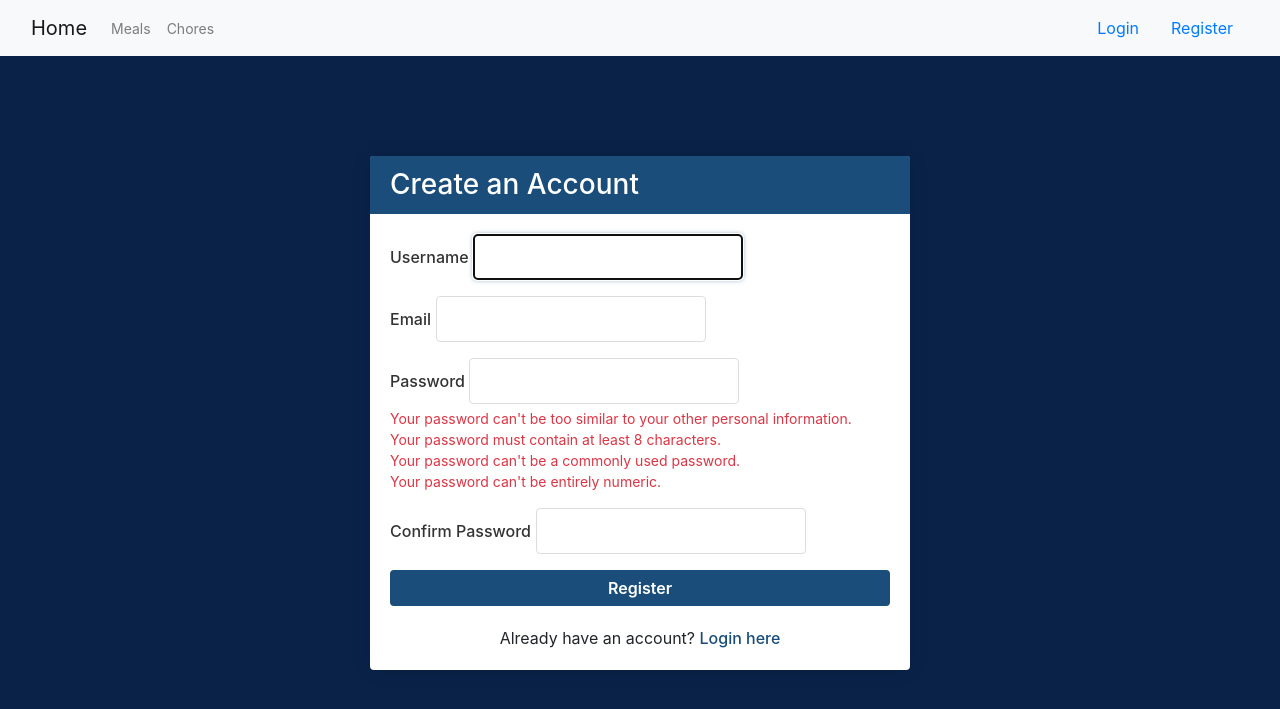
After one commit to StevenMcHale/FYH, a Django app: page /register/ in a window 1280 px wide. The commit adds this page. Shown: the top 709 px of the page. Run offline with Django 5.2, Linux system fonts and the light colour scheme.

Commit message:
login+register

```diff
--- /dev/null
+++ b/uni_planner/main/forms.py
@@ -0,0 +1,13 @@
+from django.forms import ModelForm
+from django.contrib.auth.forms import UserCreationForm, AuthenticationForm
+from django.contrib.auth.models import User
+from django import forms
+
+class CreateUserForm(UserCreationForm):
+    class Meta:
+        model = User
+        fields = ['username', 'email', 'password1', 'password2']
+
+class LoginForm(AuthenticationForm):
+    username = forms.CharField(widget=forms.TextInput(attrs={'class': 'form-control'}))
+    password = forms.CharField(widget=forms.PasswordInput(attrs={'class': 'form-control'}))
--- a/uni_planner/main/templates/main/navbar.html
+++ b/uni_planner/main/templates/main/navbar.html
@@ -1,4 +1,5 @@
 <nav class="navbar navbar-expand-lg navbar-light bg-light">
+  <div class="container-fluid">
     <a class="navbar-brand" href="{% url 'home' %}">Home</a>
     <button class="navbar-toggler" type="button" data-toggle="collapse" data-target="#navbarNav" aria-controls="navbarNav" aria-expanded="false" aria-label="Toggle navigation">
       <span class="navbar-toggler-icon"></span>
@@ -11,7 +12,19 @@
         <li class="nav-item">
           <a class="nav-link" href="{% url 'chores' %}">Chores</a>
         </li>
-
       </ul>
     </div>
+
+    {% if user.is_authenticated %}
+      <div class="d-flex align-items-center" style="gap: 20px;">
+        <span class="navbar-text">Welcome, {{ user.username }}</span>
+        <a class="btn btn-outline-danger btn-sm" href="{% url 'logout' %}">Logout</a>
+      </div>
+    {% else %}
+      <div class="d-flex align-items-center">
+        <a class="nav-link" href="{% url 'login' %}">Login</a>
+        <a class="nav-link" href="{% url 'register' %}">Register</a>
+      </div>
+    {% endif %}
+  </div>
 </nav>
--- /dev/null
+++ b/uni_planner/main/templates/main/register.html
@@ -0,0 +1,152 @@
+{% extends 'main/main.html' %}
+{% load static %}
+
+{% block content %}
+<head>
+    <style>
+        body {
+            background-color: #0a2248;
+        }
+        .register-container {
+            margin-top: 100px;
+        }
+        .card {
+            border: none;
+            box-shadow: 0 0 20px rgba(0, 0, 0, 0.1);
+        }
+        .card-header {
+            background-color: #1a4d7a;
+            color: white;
+            border: none;
+        }
+        .btn-register {
+            background-color: #1a4d7a;
+            border: none;
+            width: 100%;
+            font-weight: 600;
+        }
+        .btn-register:hover {
+            background-color: #0d2d4a;
+        }
+        .form-group label {
+            font-weight: 500;
+            color: #333;
+        }
+        .form-group input {
+            border: 1px solid #ddd;
+            border-radius: 4px;
+            padding: 10px;
+        }
+        .form-group input:focus {
+            border-color: #1a4d7a;
+            box-shadow: 0 0 5px rgba(26, 77, 122, 0.5);
+        }
+        .login-link {
+            text-align: center;
+            margin-top: 20px;
+        }
+        .login-link a {
+            color: #1a4d7a;
+            text-decoration: none;
+            font-weight: 500;
+        }
+        .login-link a:hover {
+            text-decoration: underline;
+        }
+        .error-message {
+            color: #dc3545;
+            font-size: 0.875rem;
+            margin-top: 5px;
+        }
+        ul {
+            list-style: none;
+            padding: 0;
+        }
+        ul li {
+            color: #dc3545;
+            font-size: 0.875rem;
+        }
+    </style>
+</head>
+
+<div class="container register-container">
+    <div class="row justify-content-center">
+        <div class="col-md-6">
+            <div class="card">
+                <div class="card-header">
+                    <h3 class="mb-0">Create an Account</h3>
+                </div>
+                <div class="card-body">
+                    {% if messages %}
+                        <div class="alert alert-success alert-dismissible fade show" role="alert">
+                            {% for message in messages %}
+                                {{ message }}
+                            {% endfor %}
+                            <button type="button" class="btn-close" data-bs-dismiss="alert" aria-label="Close"></button>
+                        </div>
+                    {% endif %}
+
+                    <form method="POST">
+                        {% csrf_token %}
+
+                        <div class="form-group mb-3">
+                            <label for="{{ form.username.id_for_label }}">Username</label>
+                            {{ form.username }}
+                            {% if form.username.errors %}
+                                <div class="error-message">
+                                    {{ form.username.errors }}
+                                </div>
+                            {% endif %}
+                        </div>
+
+                        <div class="form-group mb-3">
+                            <label for="{{ form.email.id_for_label }}">Email</label>
+                            {{ form.email }}
+                            {% if form.email.errors %}
+                                <div class="error-message">
+                                    {{ form.email.errors }}
+                                </div>
+                            {% endif %}
+                        </div>
+
+                        <div class="form-group mb-3">
+                            <label for="{{ form.password1.id_for_label }}">Password</label>
+                            {{ form.password1 }}
+                            {% if form.password1.errors %}
+                                <div class="error-message">
+                                    {{ form.password1.errors }}
+                                </div>
+                            {% endif %}
+                            <small class="form-text text-muted">
+                                <ul>
+                                    <li>Your password can't be too similar to your other personal information.</li>
+                                    <li>Your password must contain at least 8 characters.</li>
+                                    <li>Your password can't be a commonly used password.</li>
+                                    <li>Your password can't be entirely numeric.</li>
+                                </ul>
+                            </small>
+                        </div>
+
+                        <div class="form-group mb-3">
+                            <label for="{{ form.password2.id_for_label }}">Confirm Password</label>
+                            {{ form.password2 }}
+                            {% if form.password2.errors %}
+                                <div class="error-message">
+                                    {{ form.password2.errors }}
+                                </div>
+                            {% endif %}
+                        </div>
+
+                        <button type="submit" class="btn btn-primary btn-register">Register</button>
+                    </form>
+
+                    <div class="login-link">
+                        Already have an account? <a href="{% url 'login' %}">Login here</a>
+                    </div>
+                </div>
+            </div>
+        </div>
+    </div>
+</div>
+
+{% endblock %}
--- a/uni_planner/main/urls.py
+++ b/uni_planner/main/urls.py
@@ -4,5 +4,8 @@ from . import views
 urlpatterns = [
     path('', views.home, name="home"),
     path('meals/', views.meals, name="meals"),
-    path('chores', views.chores, name="chores"),
+    path('chores/', views.chores, name="chores"),
+    path('register/', views.registerPage, name="register"),
+    path('login/', views.loginPage, name="login"),
+    path('logout/', views.logoutPage, name="logout"),
 ]
--- a/uni_planner/main/views.py
+++ b/uni_planner/main/views.py
@@ -1,5 +1,10 @@
-from django.shortcuts import render
+from django.shortcuts import render, redirect
 from django.http import HttpResponse
+from django.contrib.auth.forms import UserCreationForm
+from django.contrib.auth import authenticate, login, logout
+from django.contrib.auth.decorators import login_required
+from django.contrib import messages
+from .forms import CreateUserForm, LoginForm
 
 # Create your views here.
 
@@ -14,3 +19,55 @@ def chores(request):
 def meals(request):
     context = {}
     return render(request, 'main/meals.html', context)
+
+
+
+
+
+
+
+
+
+
+
+
+
+def registerPage(request):
+    if request.user.is_authenticated:
+        return redirect('home')
+
+    form = CreateUserForm()
+
+    if request.method == 'POST':
+        form = CreateUserForm(request.POST)
+        if form.is_valid():
+            user = form.save()
+            username = form.cleaned_data.get('username')
+            messages.success(request, f'Account created for {username}! You can now login.')
+            return redirect('login')
+
+    context = {'form': form}
+    return render(request, 'main/register.html', context)
+
+def loginPage(request):
+    if request.user.is_authenticated:
+        return redirect('home')
+
+    form = LoginForm()
+
+    if request.method == 'POST':
+        form = LoginForm(request, data=request.POST)
+        if form.is_valid():
+            username = form.cleaned_data.get('username')
+            password = form.cleaned_data.get('password')
+            user = authenticate(request, username=username, password=password)
+            if user is not None:
+                login(request, user)
+                return redirect('home')
+
+    context = {'form': form}
+    return render(request, 'main/login.html', context)
+
+def logoutPage(request):
+    logout(request)
+    return redirect('home')
```
Also changed, not shown: uni_planner/main/templates/main/login.html (added, +123 -0 lines), uni_planner/db.sqlite3. Lines whose indentation alone changed are shown as unchanged.
